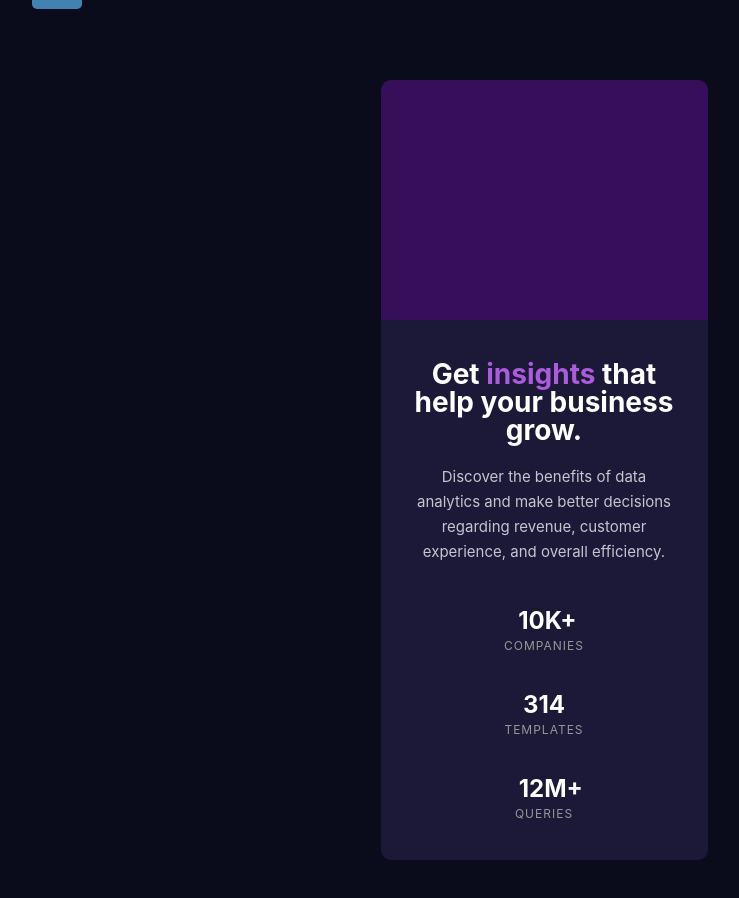
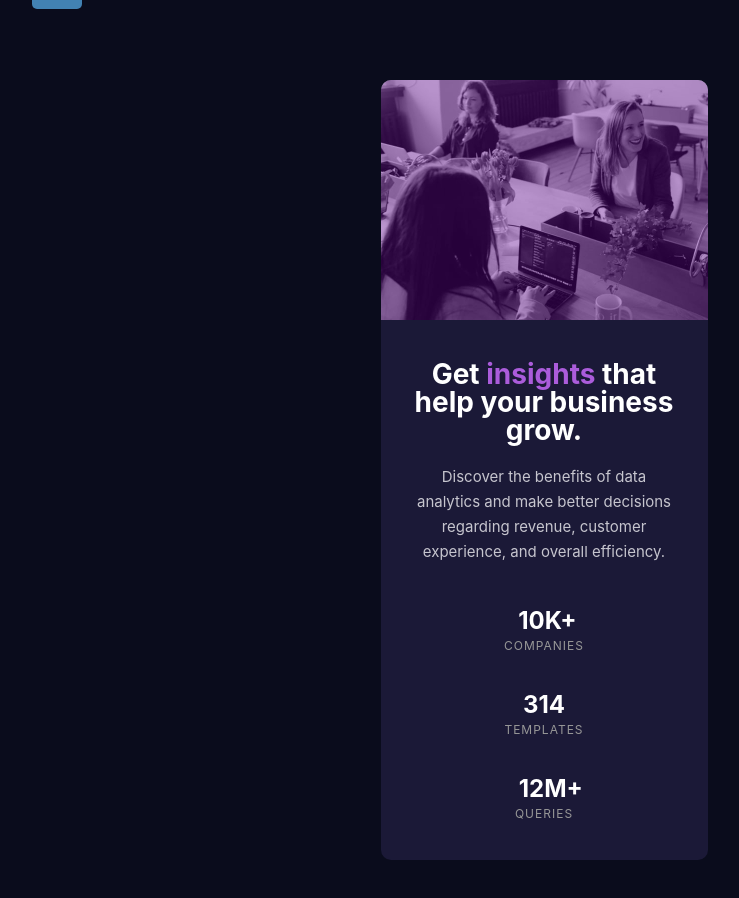
Before and after one commit to alexanderivanov2/frontend-mentor, a Vue app: page /newbie/stats-preview-card in a window 1280 px wide. Shown: the top 898 px of the page, without its empty margins (96-835 px from the left). Built offline with nearby package versions, Linux system fonts and the light colour scheme; a web font is replaced by a local one.

Commit message:
fix images

```diff
--- a/src/assets/styles/pages/newbie/_statsPreviewCard.scss
+++ b/src/assets/styles/pages/newbie/_statsPreviewCard.scss
@@ -1,8 +1,8 @@
 #statsPreviewCardPage {
     @import url('https://fonts.googleapis.com/css2?family=Inter:wght@100..900&display=swap');
 
-    $mobile-background-img: url('../../../../public/assets/images/statsPreviewCard/image-header-mobile.jpg');
-    $desktop-background-img: url('../../../../public/assets/images/statsPreviewCard/image-header-desktop.jpg');
+    $mobile-background-img: '../../../../public/assets/images/statsPreviewCard/image-header-mobile.jpg';
+    $desktop-background-img: '../../../../public/assets/images/statsPreviewCard/image-header-desktop.jpg';
     $bg-image-br: 10px;
     $dark-purple: #0A0C1C;
     $base-purple: #1B1937;
@@ -135,7 +135,7 @@
             flex-direction: row;
 
             .card-image-container {
-                background-image: url($desktop-background-img);
+                background-image: url(/public/assets/images/statsPreviewCard/image-header-desktop.jpg);
                 background-size: cover;
                 aspect-ratio: unset;
                 max-height: 100%;
```
